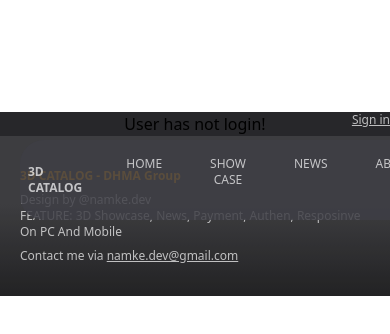
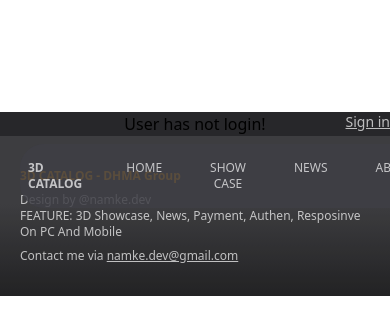
Before and after one commit to namke-dev/ThreeD-Catalog, a Next.js app: page /user-profile in a window 390 px wide. Shown: the top 334 px of the page. Built offline with nearby package versions, Linux system fonts and the light colour scheme; no server answers.

Commit message:
Add style navbar

```diff
--- a/src/components/layouts/LoginBar.jsx
+++ b/src/components/layouts/LoginBar.jsx
@@ -10,7 +10,7 @@ export default function LoginBar() {
     return (
       <div
         className="flex w-full justify-end items-center
-        bg-black/30"
+        bg-black/5"
       >
         <div class="relative inline-block text-left">
           <button
@@ -38,8 +38,8 @@ export default function LoginBar() {
           </button>
 
           {toggle && (
-            <div class="origin-top-right absolute right-0 mt-2 w-56 rounded-md shadow-lg bg-white ring-1 ring-black ring-opacity-5 focus:outline-none">
-              <div class="py-1" role="none">
+            <div class="origin-top-right absolute right-3 mt-2 w-56 rounded-md shadow-lg bg-white ring-1 ring-black ring-opacity-5 focus:outline-none">
+              <div class="py-1 px-1 md:px-2" role="none">
                 <Link
                   href="/user-profile"
                   class="block px-4 py-2 text-sm text-gray-700 hover:bg-gray-100 hover:text-gray-900"
@@ -54,13 +54,6 @@ export default function LoginBar() {
                 >
                   Billing
                 </Link>
-                <button
-                  onclick="signOut()"
-                  class="block w-full text-left px-4 py-2 text-sm text-gray-700 hover:bg-gray-100 hover:text-gray-900"
-                  role="menuitem"
-                >
-                  Sign Out
-                </button>
                 <button
                   onclick="toggleDarkMode()"
                   class="block w-full text-left px-4 py-2 text-sm text-gray-700 hover:bg-gray-100 hover:text-gray-900"
@@ -93,14 +86,12 @@ function AuthButton({ onClick, children }) {
   return (
     <button
       className="md:mb-0.5
-      md:mx-1
-      md:px-4
       rounded-sm
       flex-col items-center justify-center
       hover:text-amber-600
       hover:border-amber-600
       font-medium
-      text-xs
+      text-sm
       underline
       "
       onClick={onClick}
--- a/src/components/layouts/Navbar.jsx
+++ b/src/components/layouts/Navbar.jsx
@@ -62,7 +62,7 @@ export default function Navbar() {
               ABOUT
             </NavbartButton>
           </Link>
-          <Link href={"/policy-google"}>
+          {/* <Link href={"/policy-google"}>
             <NavbartButton active={isCurrentPage("/policy-google")}>
               POLICY
             </NavbartButton>
@@ -71,7 +71,7 @@ export default function Navbar() {
             <NavbartButton active={isCurrentPage("/terms-of-service")}>
               TERMS OF USE
             </NavbartButton>
-          </Link>
+          </Link> */}
         </div>
       </div>
     </div>
```
